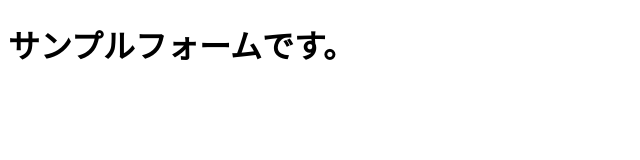
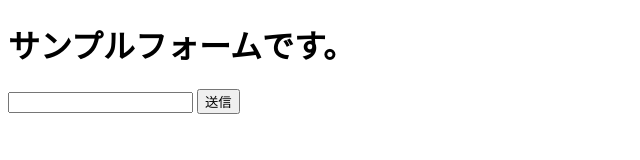
Before and after one commit to zyagaimooisii/scratchcloud, a plain HTML site: page templates/testapp/sampleform.html in a window 1280 px wide. Shown: the whole page, without its empty margins (0-640 px from the left). Drawn offline with Linux system fonts and the light colour scheme.

Commit message:
Update sampleform.html

```diff
--- a/templates/testapp/sampleform.html
+++ b/templates/testapp/sampleform.html
@@ -8,6 +8,10 @@
 </head>
 <body>
     <h1>サンプルフォームです。</h1>
+    <form action="/sampleform-post" method="POST">
+        <input name="data1"></input>
+        <button type="submit">送信</button>
+    </form>
 </body>
 </html>
 </html>
```
